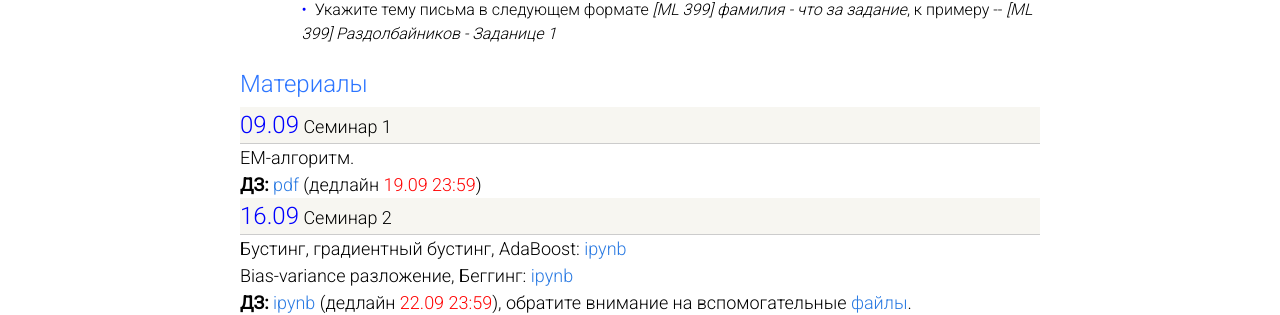
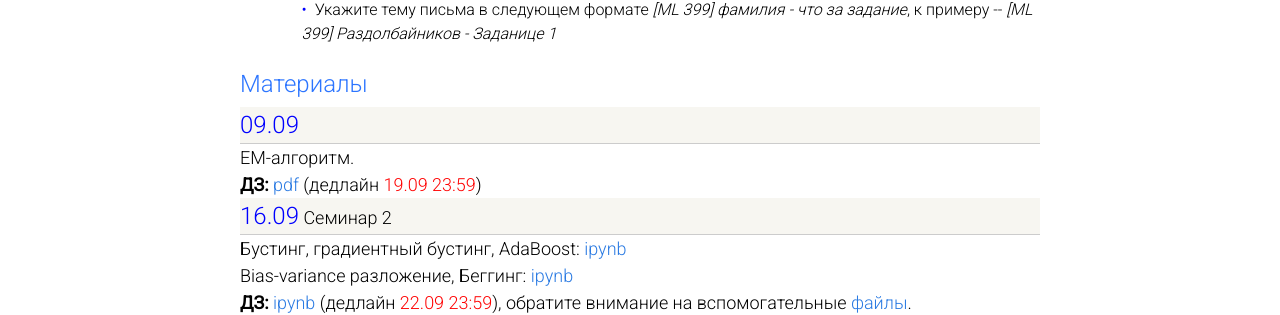
Before and after one commit to ml-mipt/old-ml-mipt.github.io, a Jekyll site: the page built from 399/seminars.md, in a window 1280 px wide. Shown: the part 489-804 px from the top of the page. Built offline with Jekyll 4.4.1, drawn with Linux system fonts in a browser that asks for light colours.

Commit message:
Update seminars.md

```diff
--- a/399/seminars.md
+++ b/399/seminars.md
@@ -25,7 +25,7 @@ permalink: /399/
     <div class="module-header">Материалы</div>
 
     <div class="materials-item">
-      <font size="5" color="blue">09.09</font> Семинар 1
+      <font size="5" color="blue">09.09</font>
     </div>
     <div style="text-align: left">
         EM-алгоритм.<br/>
```
